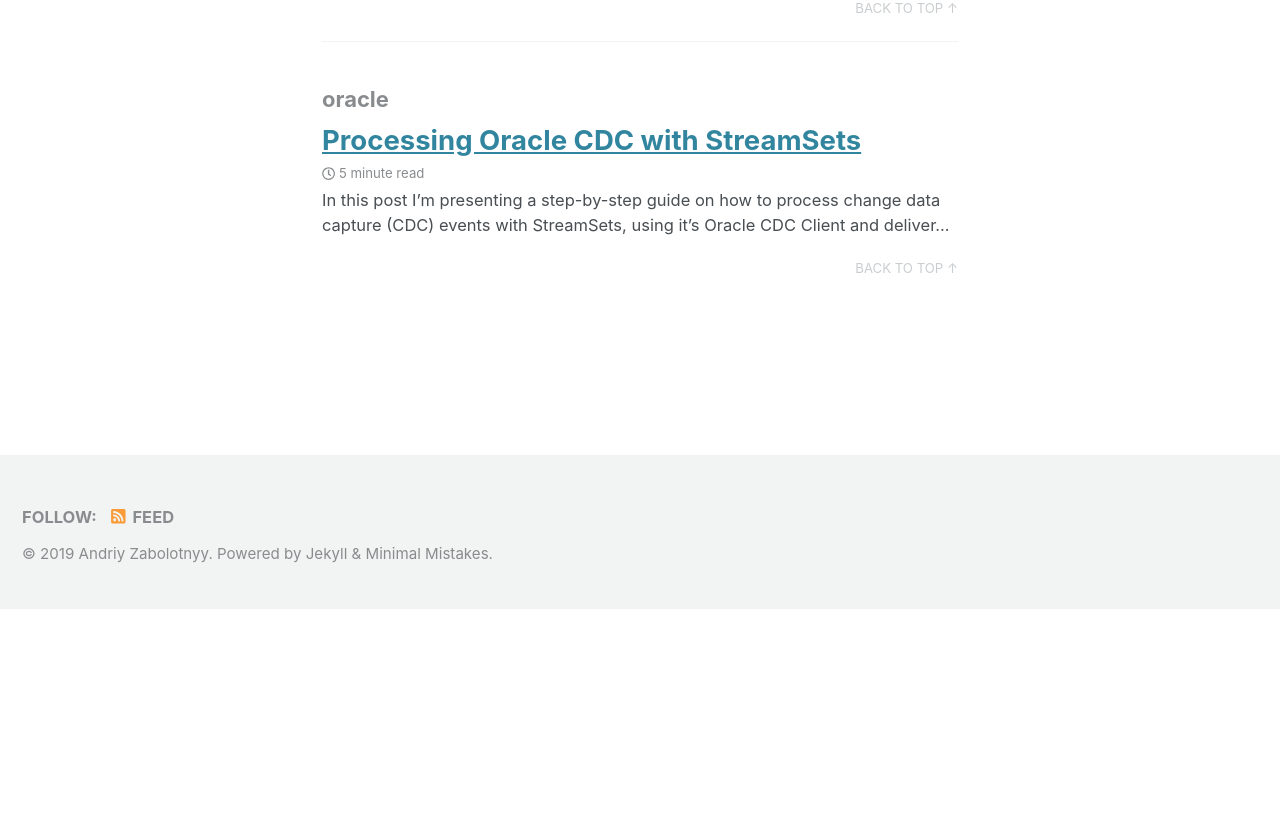
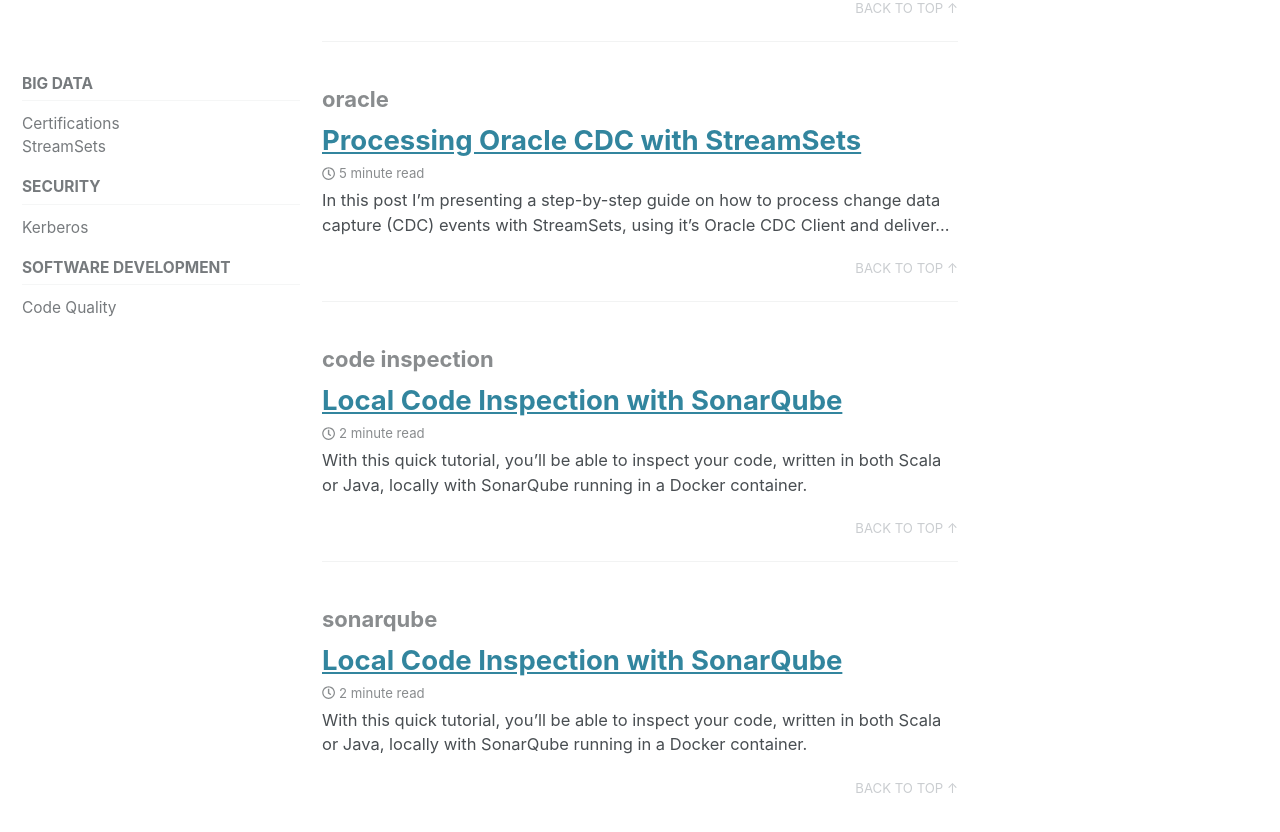
Before and after one commit to andriymz/andriymz.github.io, a Jekyll site: the page built from _pages/tag-archive.md, in a window 1280 px wide and 900 px high, scrolled down 5044 px. Shown: the top 832 px of the window. Built offline with Jekyll 4.4.1, drawn with Linux system fonts in a browser that asks for light colours; cached includes are drawn as plain includes; before the commit the page ends 5653 px from its top, so only the background shows below that; some of the changed text lies outside the part shown.

Commit message:
Added post "Local Code Inspection with SonarQube"

````diff
--- a/_data/navigation.yml
+++ b/_data/navigation.yml
@@ -21,3 +21,8 @@
     children:
       - title: "Kerberos"
         url: /categories/kerberos
+
+  - title: Software Development
+    children:
+    - title: "Code Quality"
+      url: /categories/code-quality/
--- /dev/null
+++ b/_pages/code-quality.md
@@ -0,0 +1,6 @@
+---
+title: Code Quality
+layout: category
+permalink: /categories/code-quality/
+taxonomy: code-quality
+---
--- /dev/null
+++ b/_posts/2019-04-13-local-code-inspection-with-sonarqube.md
@@ -0,0 +1,117 @@
+---
+title:  "Local Code Inspection with SonarQube"
+excerpt: "With this quick tutorial, you'll be able to inspect your code, written in both Scala or Java, locally with SonarQube running in a Docker container."
+classes: wide
+categories: [code-quality]
+tags: [code inspection, sonarqube]
+---
+
+With this quick tutorial, you'll be able to inspect your code, written in both Scala or Java, locally with [SonarQube](https://www.sonarqube.org) running in a Docker container.
+
+> "SonarQube is an open-source platform developed by SonarSource for continuous inspection of code quality to perform automatic reviews with static analysis of code to detect bugs, code smells, and security vulnerabilities on 20+ programming languages. SonarQube offers reports on duplicated code, coding standards, unit tests, code coverage, code complexity, comments, bugs, and security vulnerabilities." - Wiki
+
+# SonarQube Docker container
+
+There is an official image of SonarQube you can download from [Docker Hub](https://hub.docker.com/_/sonarqube):
+
+```
+docker pull sonarqube
+```
+
+After downloading, you need to start the container by running:
+
+```
+docker run -d --name sonarqube -p 9000:9000 sonarqube
+```
+
+SonarQube becomes available at [http://localhost:9000](). Use **admin** as _username_ and _password_ to login.
+
+{% include figure image_path="/assets/images/sonarqube/home_page.png" %}
+
+
+# Project Creation
+
+After logging in, click on *Create new project* button.
+
+{% include figure image_path="/assets/images/sonarqube/home_page_after_login.png" %}
+
+Fill the *Project key* with `groupId:artifactId` of your Maven project, and provide a desired *Display name*.
+
+{% include figure image_path="/assets/images/sonarqube/create_project_1.png" %}
+
+
+Then click on *Generate button* to get an identification **token**.
+
+{% include figure image_path="/assets/images/sonarqube/create_project_2.png" %}
+
+
+Note this **token** somewhere, since you will need it later.
+
+{% include figure image_path="/assets/images/sonarqube/create_project_3.png" %}
+
+
+# SonarQube Maven Plugin
+
+To prepare your project to be analyzed, you only need to include the Maven plugin below (see [Analyzing with SonarQube Scanner for Maven](https://docs.sonarqube.org/display/SCAN/Analyzing+with+SonarQube+Scanner+for+Maven)):
+
+```xml
+<plugin>
+    <groupId>org.sonarsource.scanner.maven</groupId>
+    <artifactId>sonar-maven-plugin</artifactId>
+    <version>3.6.0.1398</version>
+</plugin>
+```
+
+To run the analysis execute the `sonar:sonar` goal by specifying the registered *projectKey*, the host where SonarQube runs, the generated **token**, the folder where Java and Scala source directories reside and their versions, as follows:
+
+```bash
+mvn sonar:sonar \
+-Dsonar.projectKey=com.xpandit.bdu:testing-sonarqube \
+-Dsonar.host.url=http://localhost:9000 \
+-Dsonar.login=b837afb95e5d8703e7cdaa8cba0ce6ff79fb35ea \
+-Dsonar.sources=src/main/ \
+-Dsonar.java.version=1.8 \
+-Dsonar.scala.version=2.11
+```
+
+A successful build provides the dashboard *url* at the end:
+
+```bash
+...
+
+[INFO] Analysis report generated in 96ms, dir size=79 KB
+[INFO] Analysis report compressed in 13ms, zip size=13 KB
+[INFO] Analysis report uploaded in 64ms
+[INFO] ANALYSIS SUCCESSFUL, you can browse http://localhost:9000/dashboard?id=com.xpandit.bdu%3Atesting-sonarqube
+[INFO] Note that you will be able to access the updated dashboard once the server has processed the submitted analysis report
+[INFO] More about the report processing at http://localhost:9000/api/ce/task?id=AWoMjswXDM5J3fj3PeoZ
+[INFO] Analysis total time: 8.755 s
+[INFO] ------------------------------------------------------------------------
+[INFO] BUILD SUCCESS
+[INFO] ------------------------------------------------------------------------
+[INFO] Total time: 12.073 s
+[INFO] Finished at: 2019-04-11T14:20:46+01:00
+[INFO] Final Memory: 50M/673M
+[INFO] ------------------------------------------------------------------------
+```
+
+
+# Inspection Result
+
+Once the project builds successfully, you can check the inspection results by navigating to the provided dashboard *url* or at any time to the *Projects* section.
+
+{% include figure image_path="/assets/images/sonarqube/projects_after_build.png" %}
+
+
+The test project I analyzed has 8 code smells in total from `TestMyJava` and `TestMyScala` classes:
+
+{% include figure image_path="/assets/images/sonarqube/code_smells.png" %}
+
+
+# Inspection Rules
+
+You can check the complete list of rules considered when analyzing your Scala or Java code for bugs, code smells and vulnerabilities.
+
+[https://www.sonarsource.com/products/codeanalyzers/sonarjava.html](https://www.sonarsource.com/products/codeanalyzers/sonarjava.html)
+
+[https://www.sonarsource.com/products/codeanalyzers/sonarscala.html](https://www.sonarsource.com/products/codeanalyzers/sonarjava.html)
````
Also changed, not shown: assets/images/sonarqube/code_smells.png (added), assets/images/sonarqube/create_project_1.png (added), assets/images/sonarqube/create_project_2.png (added), assets/images/sonarqube/create_project_3.png (added), assets/images/sonarqube/home_page.png (added), assets/images/sonarqube/home_page_after_login.png (added), assets/images/sonarqube/projects_after_build.png (added).
